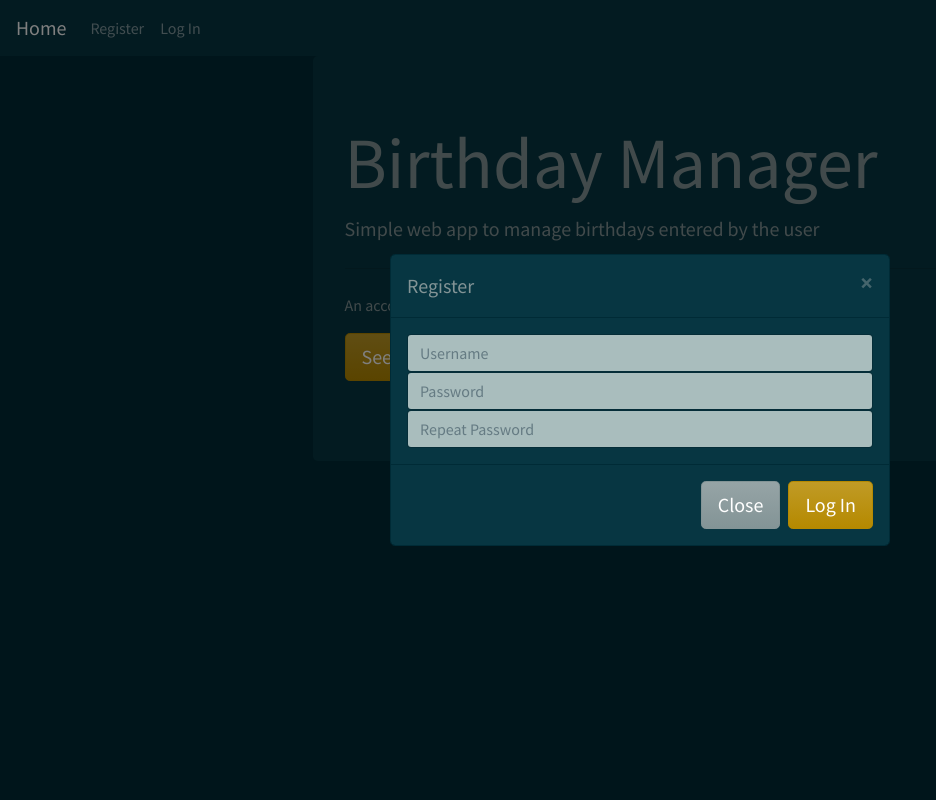
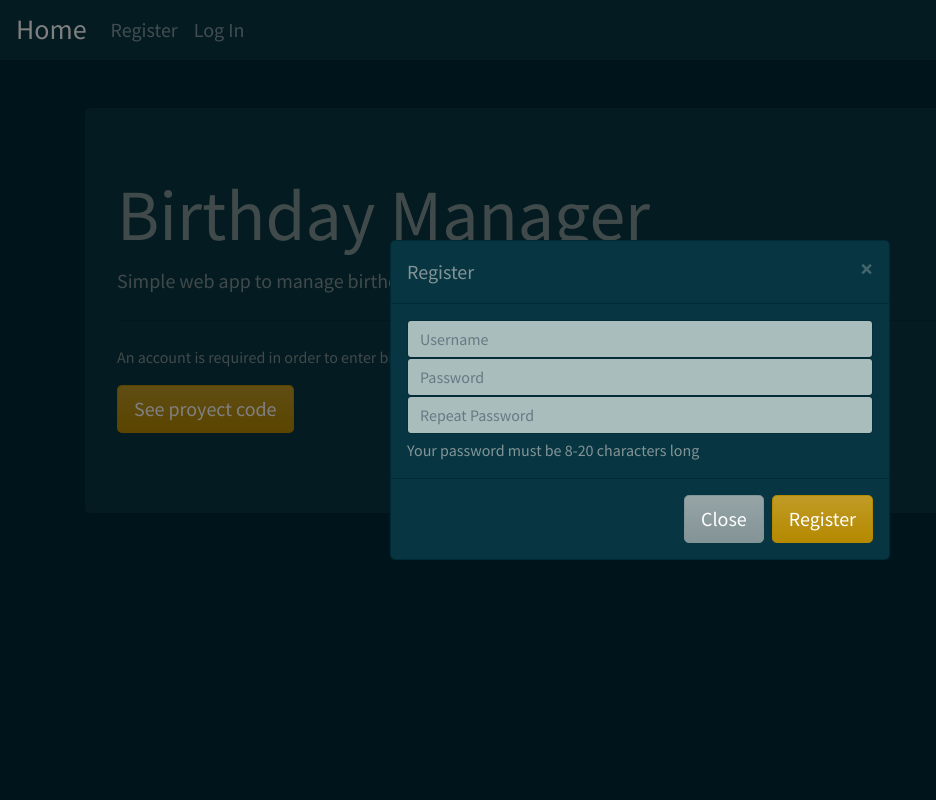
Before and after one commit to galobponce/birthday-manager, a Flask app: page /home in a window 1280 px wide, after a click on "Register". Shown: the whole page, without its empty margins (0-936 px from the left). Run offline with Flask 2, Linux system fonts and the light colour scheme; some libraries are stand-ins or nearby versions.

Commit message:
common layout for htmls

```diff
--- a/templates/layout.html
+++ b/templates/layout.html
@@ -5,16 +5,22 @@
     <meta http-equiv="X-UA-Compatible" content="IE=edge" />
     <meta name="viewport" content="width=device-width, initial-scale=1.0" />
     <title>Birthdays</title>
+    <link rel="sortcut icon" href="../static/images/icons8-birthday-cake-30.png"/>
     <link
       rel="stylesheet"
       href="https://cdn.jsdelivr.net/npm/bootswatch@4.5.2/dist/solar/bootstrap.min.css"
       integrity="sha384-NCwXci5f5ZqlDw+m7FwZSAwboa0svoPPylIW3Nf+GBDsyVum+yArYnaFLE9UDzLd"
       crossorigin="anonymous"
     />
+    <style>
+      * {
+        box-sizing: border-box;
+      }
+    </style>
   </head>
   <body>
     <nav class="navbar navbar-expand-lg navbar-dark bg-dark">
-      <a class="navbar-brand" href="/">{% block title %}{% endblock %}</a>
+      <a class="navbar-brand" href="/"><span class="mb-0 h3">{% block title %}{% endblock %}</span></a>
       <button class="navbar-toggler" type="button" data-toggle="collapse" data-target="#navbar" aria-controls="navbar" aria-expanded="false" aria-label="Toggle navigation">
         <span class="navbar-toggler-icon"></span>
       </button>
@@ -22,14 +28,14 @@
         <ul class="navbar-nav mr-auto">
           {% if session.user_id %}
             <li class="nav-item">
-              <a class="nav-link" href="/logout">Log Out</a>
+              <a class="nav-link" href="/logout"><span class="mb-0 h5">Log Out</span></a>
             </li>
           {% else %}
             <li class="nav-item">
-              <a class="nav-link" data-toggle="modal" data-target="#registerModal" href="#registerModal">Register</a>
+              <a class="nav-link" data-toggle="modal" data-target="#registerModal" href="#registerModal"><span class="mb-0 h5">Register</span></a>
             </li>
             <li class="nav-item">
-              <a class="nav-link" data-toggle="modal" data-target="#loginModal" href="#loginModal" >Log In</a>
+              <a class="nav-link" data-toggle="modal" data-target="#loginModal" href="#loginModal"><span class="mb-0 h5">Log In</span></a>
             </li>
           {% endif %}
         </ul>
@@ -39,24 +45,19 @@
     {% with messages = get_flashed_messages() %}
       {% if messages %}
         {% for message in messages %}
-          <div aria-live="polite" aria-atomic="true" class="d-flex justify-content-center align-items-center" style="min-height: 200px;">
-            <div class="toast" role="alert" aria-live="assertive" aria-atomic="true">
-              <div class="toast-header">
-                <img src="..." class="rounded mr-2" alt="...">
-                <strong class="mr-auto">New Message!</strong>
-                <small>Just now</small>
-                <button type="button" class="ml-2 mb-1 close" data-dismiss="toast" aria-label="Close">
-                  <span aria-hidden="true">&times;</span>
-                </button>
-              </div>
-              <div class="toast-body">
-                {{ message }}
-              </div>
-            </div>
+          <div class="alert alert-warning alert-dismissible fade show">
+            <strong>{{ message }}</strong>
+            <button type="button" class="close" data-dismiss="alert">&times;</button>
           </div>
         {% endfor %}
       {% endif %}
     {% endwith %}
+    <script>
+      setTimeout(() => {
+        $(".alert").alert("close")
+      }, 3000);
+    </script>
+
 
     <!-- Register -->
     <div class="modal fade" id="registerModal" tabindex="-1" role="dialog" aria-labelledby="registerModalTitle" aria-hidden="true">
@@ -68,14 +69,17 @@
               <span aria-hidden="true">&times;</span>
             </button>
           </div>
-          <form class="modal-body" action="/register" id="register-form">
-            <input type="text" autocomplete="off" class="form-control" name="username" placeholder="Username" required>
-            <input type="password" autocomplete="off" class="form-control" name="password" placeholder="Password" required>
-            <input type="password" autocomplete="off" class="form-control" name="confirmation" placeholder="Repeat Password" required>
+          <form class="modal-body" action="/register" id="register-form" method="POST">
+            <input type="text" autocomplete="off" minlength="1" maxlength="20" class="form-control" name="username" placeholder="Username" required>
+            <input type="password" autocomplete="off" minlength="6" maxlength="20" class="form-control" name="password" placeholder="Password" required aria-describedby="passwordHelpBlock">
+            <input type="password" autocomplete="off" minlength="1" maxlength="20" class="form-control" name="confirmation" placeholder="Repeat Password" required>
+            <div id="passwordHelpBlock" class="form-text">
+              Your password must be 8-20 characters long
+            </div>
           </form>
           <div class="modal-footer">
             <button type="button" class="btn btn-secondary btn-lg rounded-lg" data-dismiss="modal">Close</button>
-            <input type="submit" form="register-form" class="btn btn-primary btn-lg rounded-lg" value="Log In">
+            <input type="submit" form="register-form" class="btn btn-primary btn-lg rounded-lg" value="Register">
           </div>
         </div>
       </div>
@@ -91,28 +95,28 @@
               <span aria-hidden="true">&times;</span>
             </button>
           </div>
-          <form class="modal-body" action="/login" id="login-form">
-            <input type="text" autocomplete="off" class="form-control" name="username" placeholder="Username" required>
-            <input type="password" autocomplete="off" class="form-control" name="password" placeholder="Password" required>
+          <form class="modal-body" action="/login" id="login-form" method="POST">
+            <input type="text" autocomplete="off" minlength="1" maxlength="20" class="form-control" name="username" placeholder="Username" required>
+            <input type="password" autocomplete="off" minlength="1" maxlength="20" class="form-control" name="password" placeholder="Password" required>
           </form>
           <div class="modal-footer">
             <button type="button" class="btn btn-secondary btn-lg rounded-lg" data-dismiss="modal">Close</button>
-            <input type="submit" form="login-form" class="btn btn-primary btn-lg rounded-lg" value="Register">
+            <input type="submit" form="login-form" class="btn btn-primary btn-lg rounded-lg" value="Log In">
           </div>
         </div>
       </div>
     </div>
 
-    <div class="row">
-      <div class="w-50 mx-auto">{% block main %}{% endblock %}</div>
-    </div>
+  <div class="container mt-5 mb-5">
+    {% block main %}{% endblock %}
+  </div>
 
   </body>
   <script
-    src="https://code.jquery.com/jquery-3.2.1.slim.min.js"
-    integrity="sha384-KJ3o2DKtIkvYIK3UENzmM7KCkRr/rE9/Qpg6aAZGJwFDMVNA/GpGFF93hXpG5KkN"
     crossorigin="anonymous"
-  ></script>
+    integrity="sha256-9/aliU8dGd2tb6OSsuzixeV4y/faTqgFtohetphbbj0="
+    src="https://code.jquery.com/jquery-3.5.1.min.js">
+  </script>
   <script
     src="https://cdnjs.cloudflare.com/ajax/libs/popper.js/1.12.3/umd/popper.min.js"
     integrity="sha384-vFJXuSJphROIrBnz7yo7oB41mKfc8JzQZiCq4NCceLEaO4IHwicKwpJf9c9IpFgh"
@@ -123,4 +127,5 @@
     integrity="sha384-alpBpkh1PFOepccYVYDB4do5UnbKysX5WZXm3XxPqe5iKTfUKjNkCk9SaVuEZflJ"
     crossorigin="anonymous"
   ></script>
+  <script src="../static/ui.js"></script>
 </html>
```
